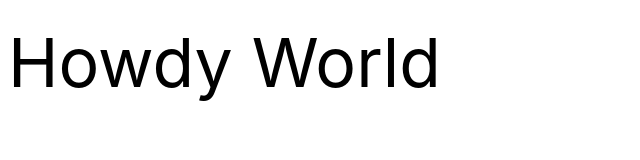
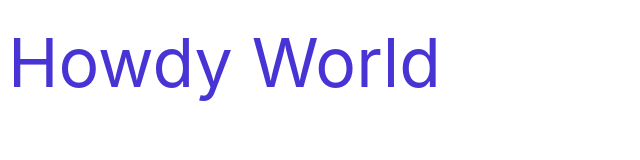
Before and after one commit to jamesonamadeus/startframe, a website: page src/index.html in a window 1280 px wide. Shown: the whole page, without its empty margins (0-640 px from the left). Drawn offline with Linux system fonts and the light colour scheme.

```diff
--- /dev/null
+++ b/src/css/scss/templates/_homepage.scss
@@ -0,0 +1,3 @@
+h1 {
+    color: $primary-color;
+}
--- a/src/css/scss/templates/_master.scss
+++ b/src/css/scss/templates/_master.scss
@@ -0,0 +1 @@
+@import "_homepage.scss";
```
Also changed, not shown: package.json (indentation only), src/css/main.css.
